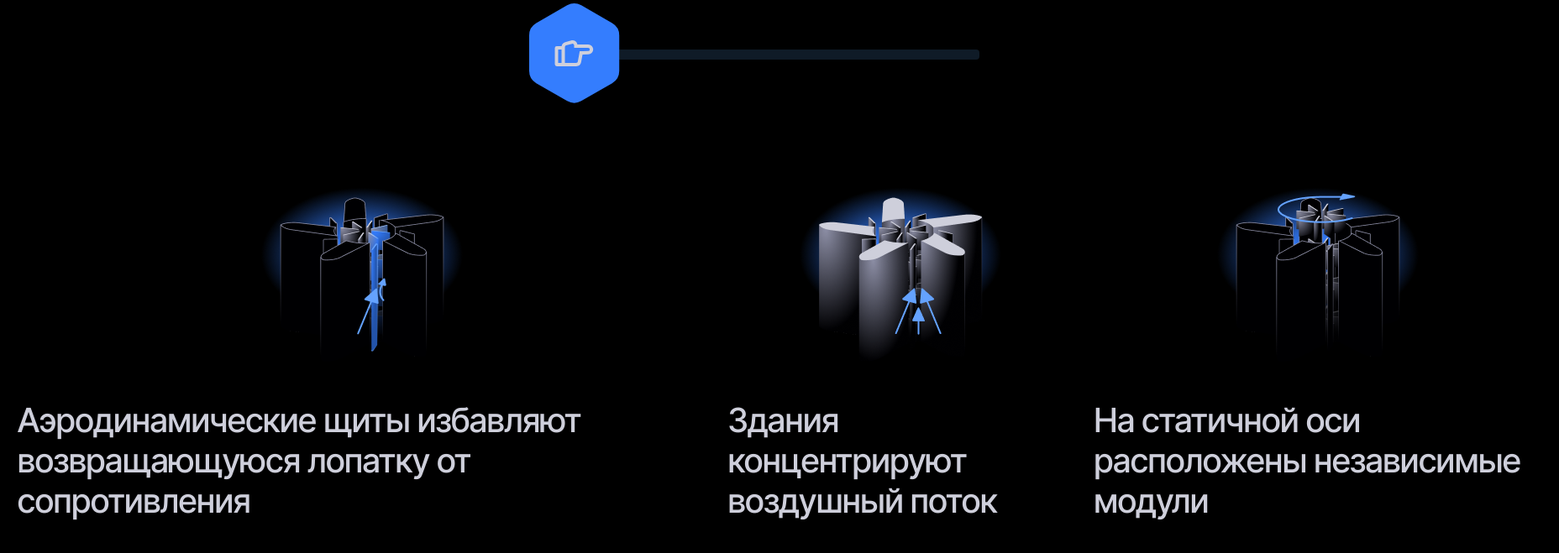
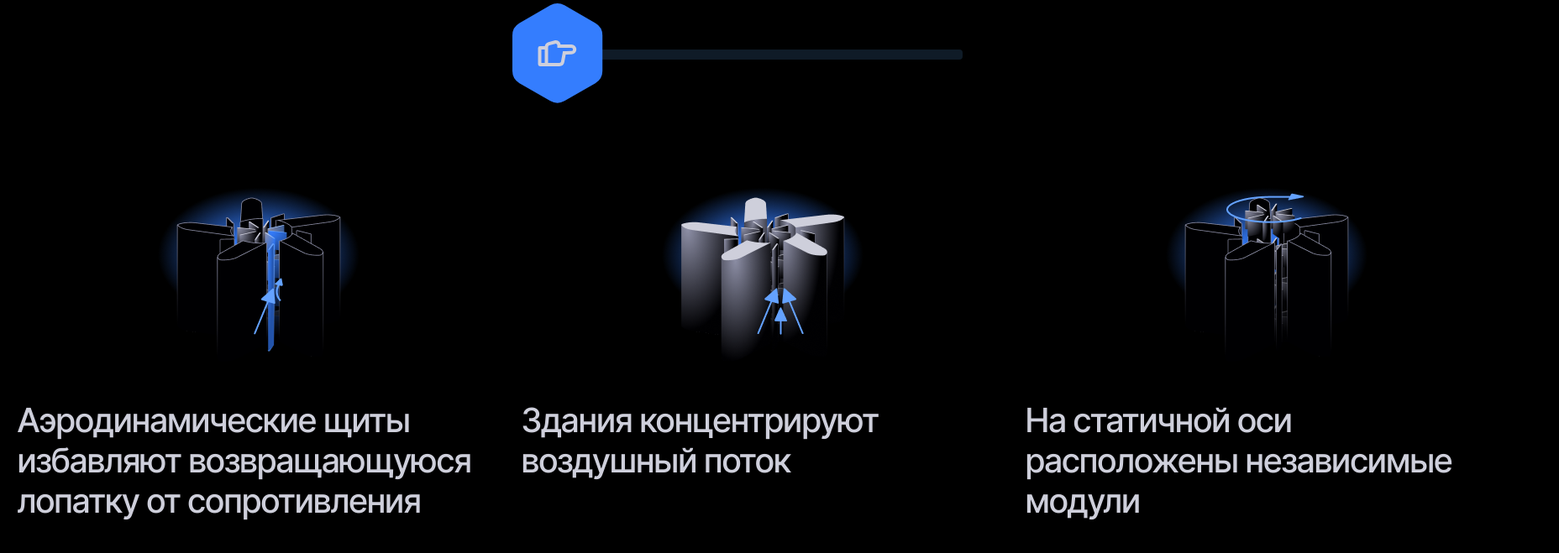
Before and after one commit to Maja1rus/Test_energy2020, a website: page src/index.html in a window 1280 px wide. Shown: the part 1961-2620 px from the top of the page at 84% size, 1856 px wide, since content can reach past the window. Drawn offline with nearby package versions, Linux system fonts and the light colour scheme; files that its build step writes are made by us from their sources; files whose address does not match are found by name.

Commit message:
Переделывает адаптив

```diff
--- a/src/scss/base/_base.scss
+++ b/src/scss/base/_base.scss
@@ -15,7 +15,7 @@ body {
   padding: 0;
   margin: 0;
   min-height: 100vh;
-  min-width: 1856px;
+  min-width: 1816px;
   background-color: $bg;
   color: $color-gray;
   letter-spacing: -0.05em;
@@ -35,9 +35,8 @@ footer {
 }
 
 .container {
-  width: 1816px;
+  width: 1776px;
   padding: 0 20px;
-
   margin: 0 auto;
 }
 
--- a/src/scss/blocks/turbines.scss
+++ b/src/scss/blocks/turbines.scss
@@ -3,9 +3,8 @@
 }
 
 .turbines__wrap {
-  display: flex;
-  // display: grid;
-  // grid-template-columns: repeat(auto-fill, minmax(300px, 576px));
+  display: grid;
+  grid-template-columns: repeat(auto-fill, minmax(576px, 576px));
   column-gap: 24px;
   row-gap: 35px;
 }
```
Also changed, not shown: dist/css/style.css, dist/css/style.min.css.
